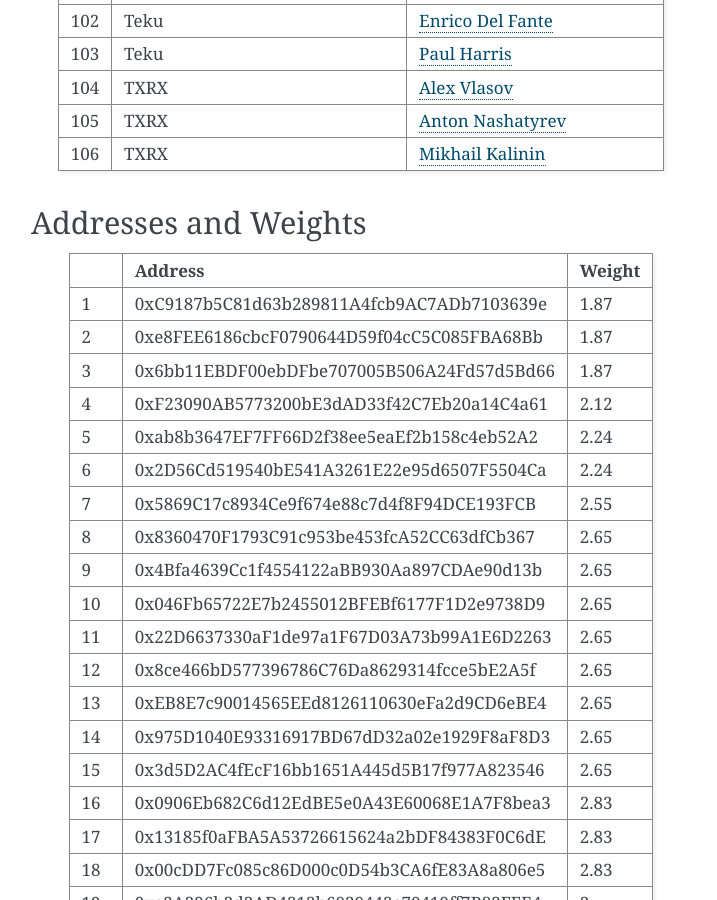
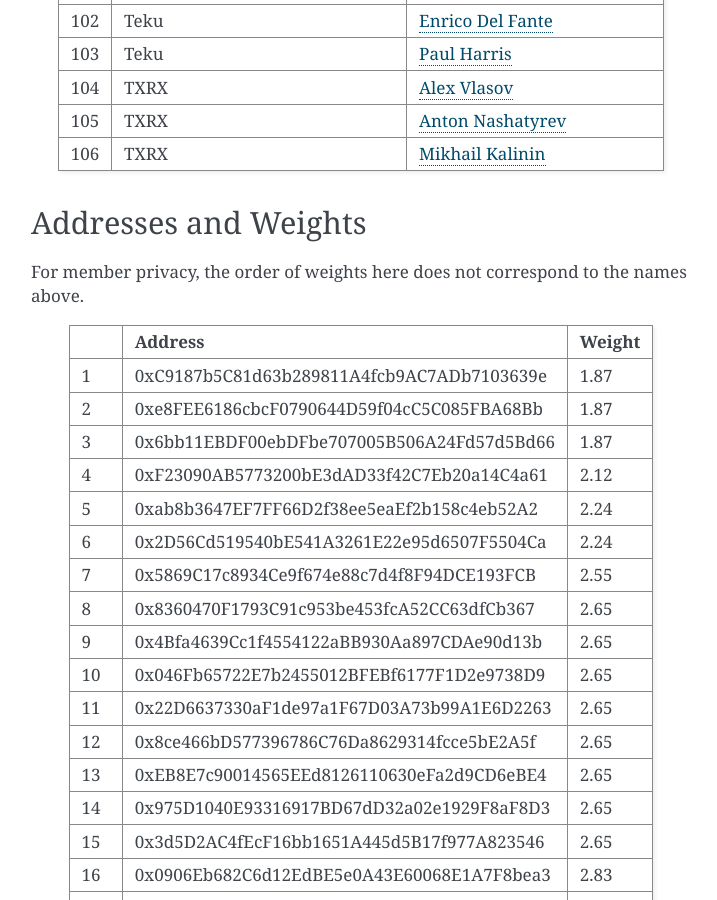
Before and after one commit to protocolguild/documentation, a Sphinx documentation site: the page built from docs/9-membership.md, in a window 1280 px wide and 900 px high, scrolled down 3632 px. Shown: the whole window, without its empty margins (389-1106 px from the left). Built offline with Sphinx 7.4.7, drawn with Linux system fonts in a browser that asks for light colours.

Commit message:
Update 9-membership.md

```diff
--- a/docs/9-membership.md
+++ b/docs/9-membership.md
@@ -113,6 +113,7 @@ For transparency purposes, we are disclosing each Guild member's team, the name/
 | 106 | TXRX | [Mikhail Kalinin](https://github.com/mkalinin/) |
 
 ## Addresses and Weights
+For member privacy, the order of weights here does not correspond to the names above.
 
 |      | Address  |                Weight |
 | ---:         |        :--- |        :--- |
```
